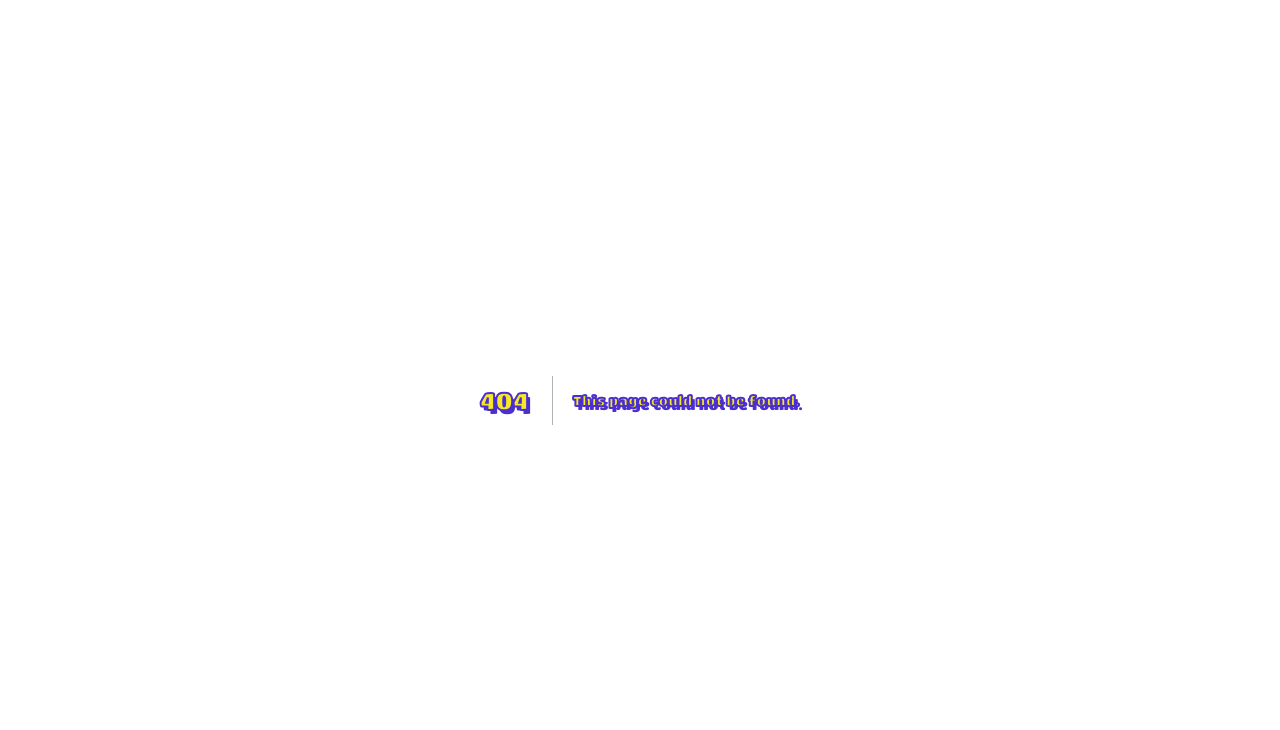
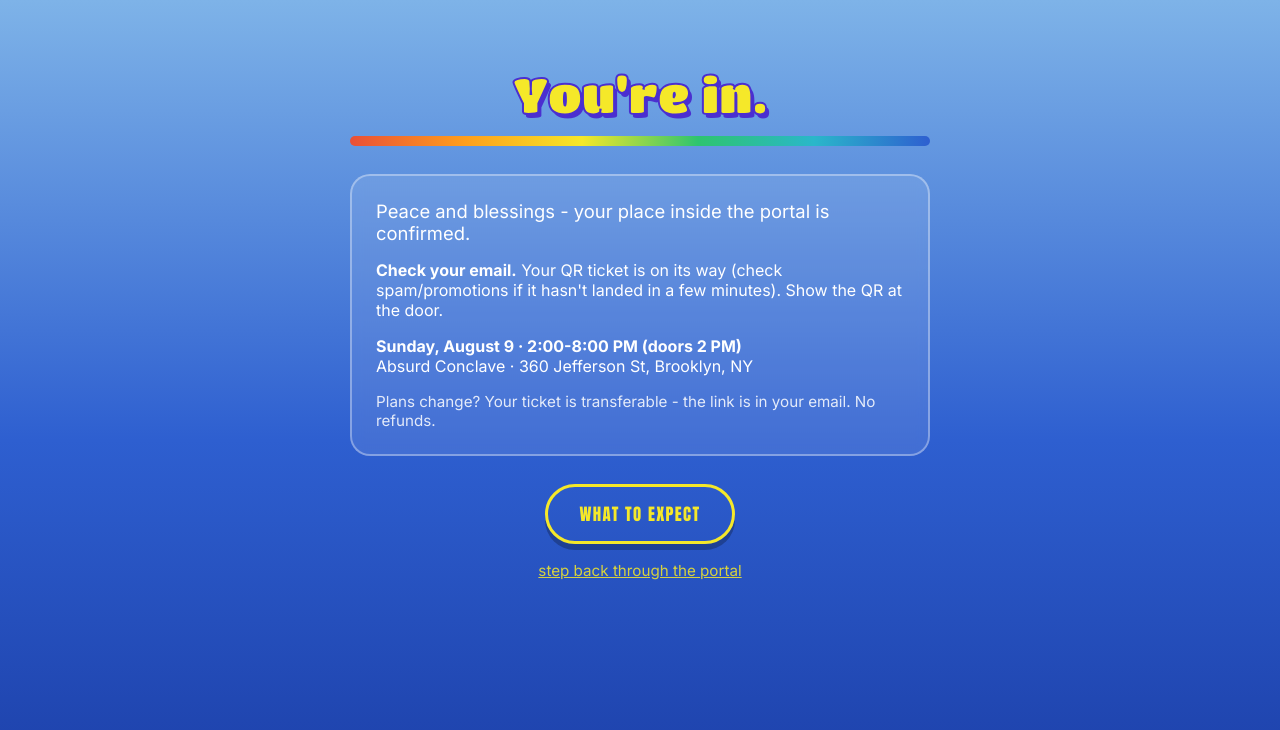
Before and after one commit to soulprinttribe/culture-in-unity, a Next.js app: page /tickets/success in a window 1280 px wide. Before the commit this address had no page. Shown: the top 730 px of the page. Built offline with nearby package versions, Linux system fonts and the light colour scheme.

Commit message:
Create page.jsx

```diff
--- /dev/null
+++ b/app/tickets/success/page.jsx
@@ -0,0 +1,33 @@
+import Link from "next/link";
+import { EVENT } from "@/lib/config";
+
+export const metadata = { title: "You're in - CULTURE IN UNITY" };
+
+export default function SuccessPage() {
+  return (
+    <main className="container center" style={{ paddingTop: 70, paddingBottom: 80, maxWidth: 620 }}>
+      <h1 style={{ fontSize: "clamp(2rem, 7vw, 3rem)" }}>You&apos;re in.</h1>
+      <div className="ribbon mt-2 mb-2" />
+      <div className="card mt-3" style={{ textAlign: "left" }}>
+        <p style={{ fontSize: "1.15rem" }}>Peace and blessings - your place inside the portal is confirmed.</p>
+        <p className="mt-2">
+          <strong>Check your email.</strong> Your QR ticket is on its way (check spam/promotions
+          if it hasn&apos;t landed in a few minutes). Show the QR at the door.
+        </p>
+        <p className="mt-2">
+          <strong>{EVENT.dateLabel} · {EVENT.timeLabel}</strong><br />
+          {EVENT.venueName} · {EVENT.venueAddress}
+        </p>
+        <p className="mt-2 muted">
+          Plans change? Your ticket is transferable - the link is in your email. No refunds.
+        </p>
+      </div>
+      <p className="mt-3">
+        <Link href="/info" className="btn secondary">What to expect</Link>
+      </p>
+      <p className="mt-2">
+        <Link href="/" className="muted">step back through the portal</Link>
+      </p>
+    </main>
+  );
+}
```
